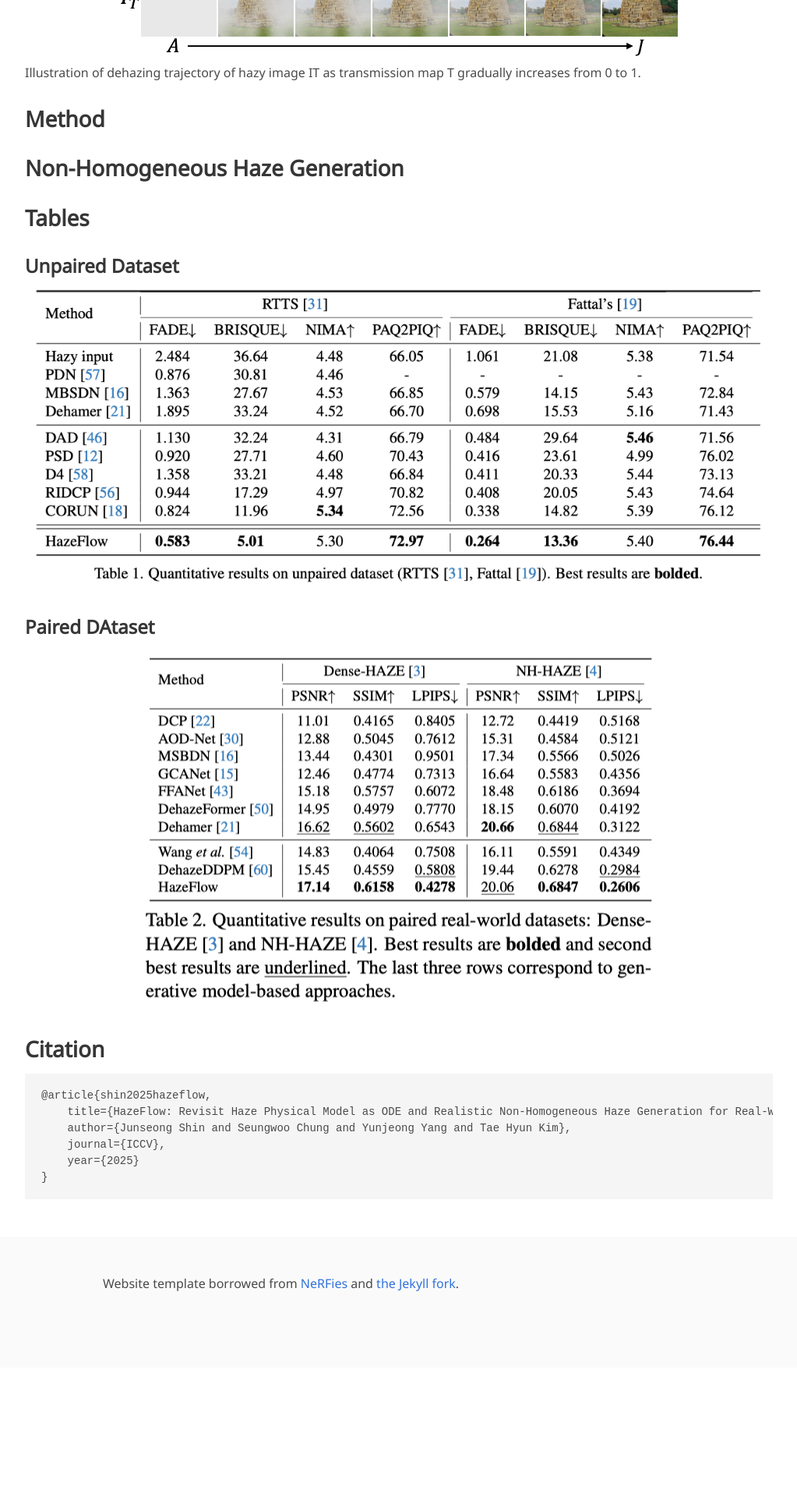
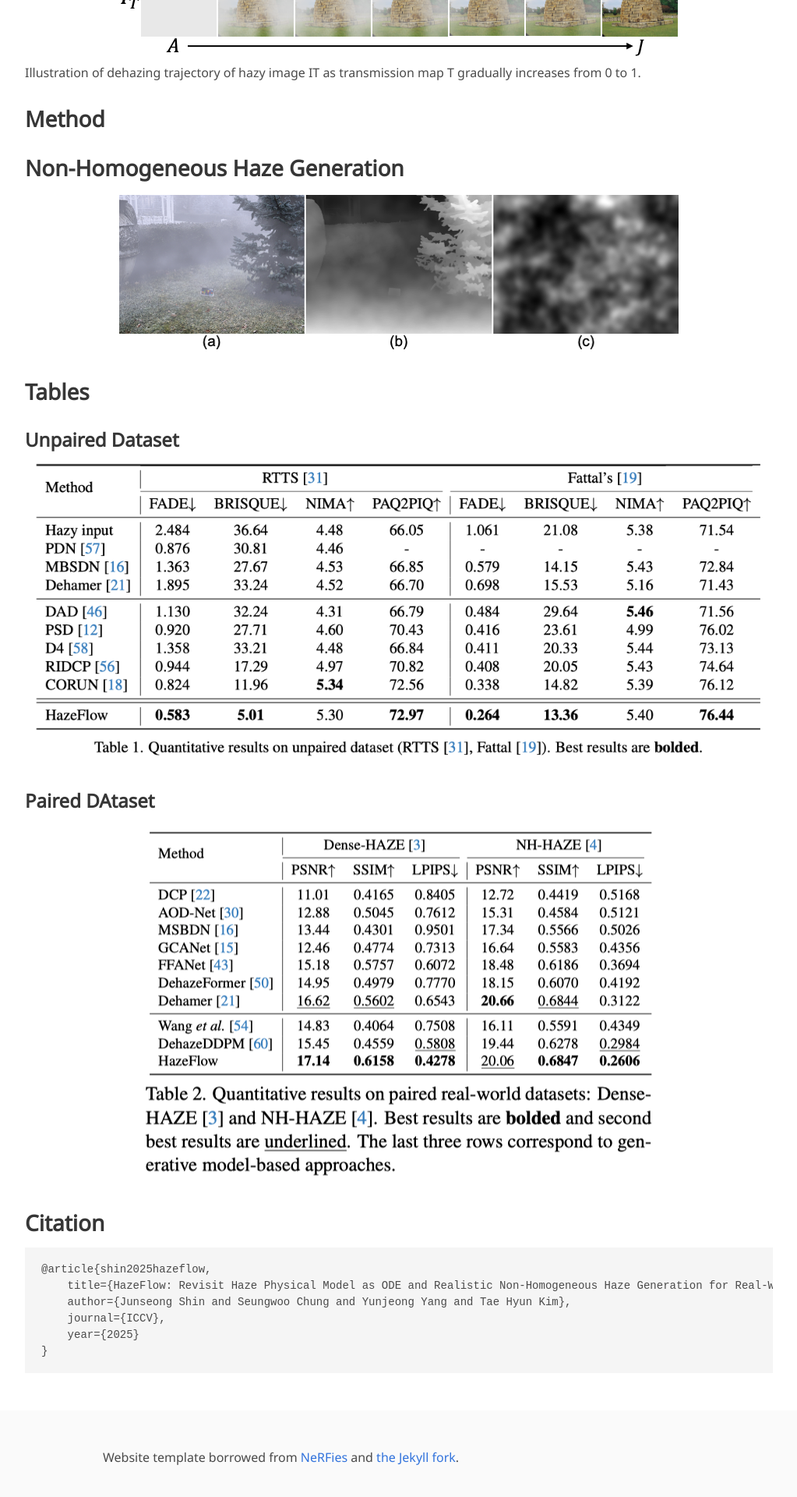
Before and after one commit to junsung6140/hazeflow, a Jekyll site: the page built from index.md, in a window 1280 px wide. Shown: the part 1408-3328 px from the top of the page at 78% size, without its empty margins (128-1151 px from the left). Built offline with Jekyll 4.4.1, drawn with Linux system fonts in a browser that asks for light colours; some web fonts are replaced; before the commit the page ends 3162 px from its top, so only the background shows below that.

Commit message:
fix error

```diff
--- a/index.md
+++ b/index.md
@@ -30,13 +30,13 @@ Through extensive experiments, we demonstrate that HazeFlow achieves state-of-th
 
 ---
 <div style="text-align: center;">
-  <img src="/static/image/unpaired.png" alt="Unpaired Dataset" style="max-width: 100%; height: auto;">
+  <img src="./static/image/unpaired.png" alt="Unpaired Dataset" style="max-width: 100%; height: auto;">
 </div>
 ---
 
 ## Key Ideas
 <div style="text-align: center;">
-  <img src="/static/image/ASM6.png" alt="Unpaired Dataset" style="max-width: 100%; height: auto;">
+  <img src="./static/image/ASM6.png" alt="Unpaired Dataset" style="max-width: 100%; height: auto;">
 </div>
 
 Illustration of dehazing trajectory of hazy image IT as transmission map T gradually increases from 0 to 1.
@@ -45,16 +45,20 @@ Illustration of dehazing trajectory of hazy image IT as transmission map T gradu
 
 ## Non-Homogeneous Haze Generation
 
+<div style="text-align: center;">
+  <img src="./static/image/NH_examples.png" alt="Unpaired Dataset" style="max-width: 100%; height: auto;">
+</div>
+
 ## Tables
 
 ### Unpaired Dataset
 <div style="text-align: center;">
-  <img src="/static/image/main_table.png" alt="Unpaired Dataset" style="max-width: 100%; height: auto;">
+  <img src="./static/image/main_table.png" alt="Unpaired Dataset" style="max-width: 100%; height: auto;">
 </div>
 
 ### Paired DAtaset
 <div style="text-align: center;">
-  <img src="/static/image/paired_table.png" alt="Unpaired Dataset" style="max-width: 100%; height: auto;">
+  <img src="./static/image/paired_table.png" alt="Unpaired Dataset" style="max-width: 100%; height: auto;">
 </div>
 
 
```
